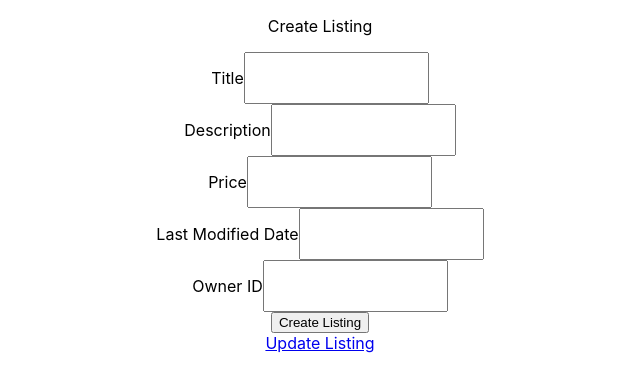
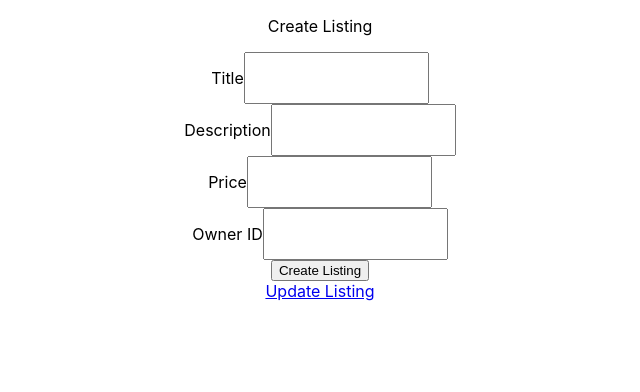
Before and after one commit to BasicallyOk/CISC327_20, a React (Create React App) app in the folder client/: page /create in a window 1280 px wide. Shown: the top 392 px of the page, without its empty margins (320-960 px from the left). Built offline with nearby package versions, Linux system fonts and the light colour scheme.

Commit message:
changed lastModifiedDate to current date

```diff
--- a/client/src/components/CreateListing.js
+++ b/client/src/components/CreateListing.js
@@ -7,10 +7,11 @@ import axios from 'axios'
  * @param {Object} props
  */
 function CreateListing (props) {
+	const date = new Date()
 	const [title, setTitle] = useState('')
 	const [description, setDescription] = useState('')
 	const [price, setPrice] = useState('')
-	const [lastModifiedDate, setLastModifiedDate] = useState('')
+	const lastModifiedDate = date.getDate()
 	const [ownerId, setOwnerId] = useState('')
 	// const [disableSubmit, setDisableSubmit] = useState(true)
 
@@ -69,16 +70,6 @@ function CreateListing (props) {
 			</div>
 
 			<div style={{ display: 'flex', flexDirection: 'row' }}>
-				<p>Last Modified Date</p>
-				<input
-					type = "text"
-					data-testid = 'lastModifiedDateBox'
-					value = {lastModifiedDate}
-					onChange = {(event) => setLastModifiedDate(event.target.value)}
-				/>
-			</div>
-
-			<div style={{ display: 'flex', flexDirection: 'row' }}>
 				<p>Owner ID</p>
 				<input
 					type = "text"
```
Also changed, not shown: 1 other file (tests, documents, lock files or other folders).
